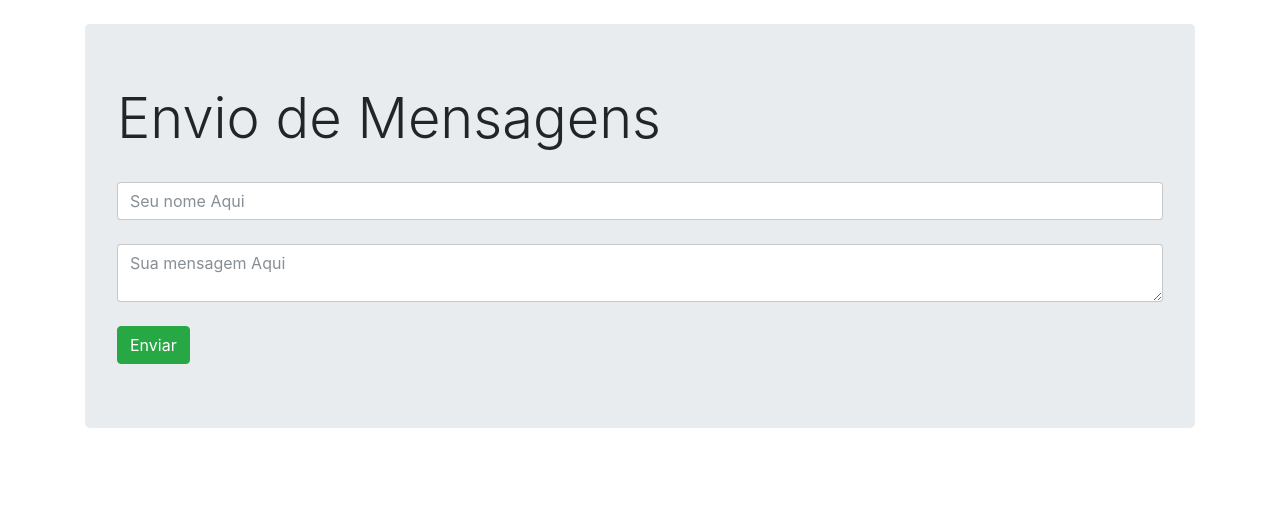
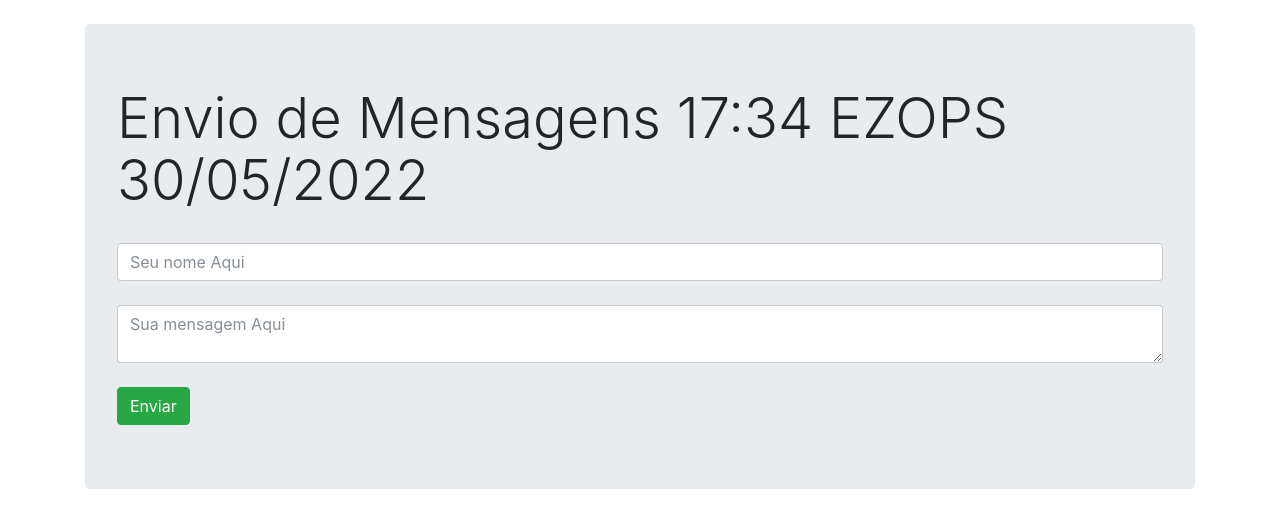
Before and after one commit to mickazops/ezops-teste-mickael, a website: page index.html in a window 1280 px wide. Drawn offline with nearby package versions, Linux system fonts and the light colour scheme; no server answers.

Commit message:
Update index.html

```diff
--- a/index.html
+++ b/index.html
@@ -12,7 +12,7 @@
 <div class="container">
     <br>
     <div class="jumbotron">
-        <h1 class="display-4">Envio de Mensagens</h1>
+        <h1 class="display-4">Envio de Mensagens 17:34 EZOPS 30/05/2022</h1>
         <br>
         <input id = "name" class="form-control" placeholder="Seu nome Aqui">
         <br>
```
